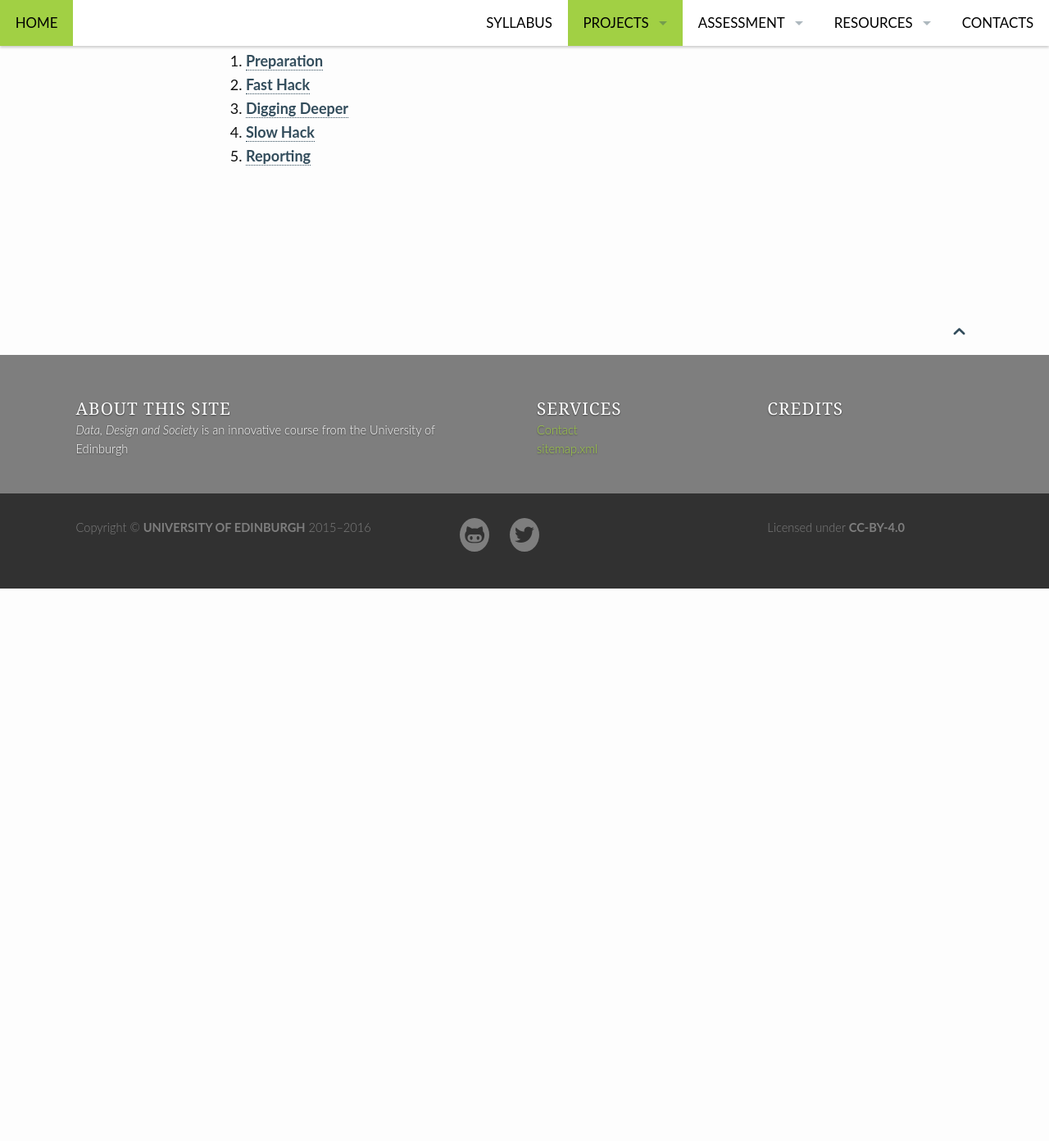
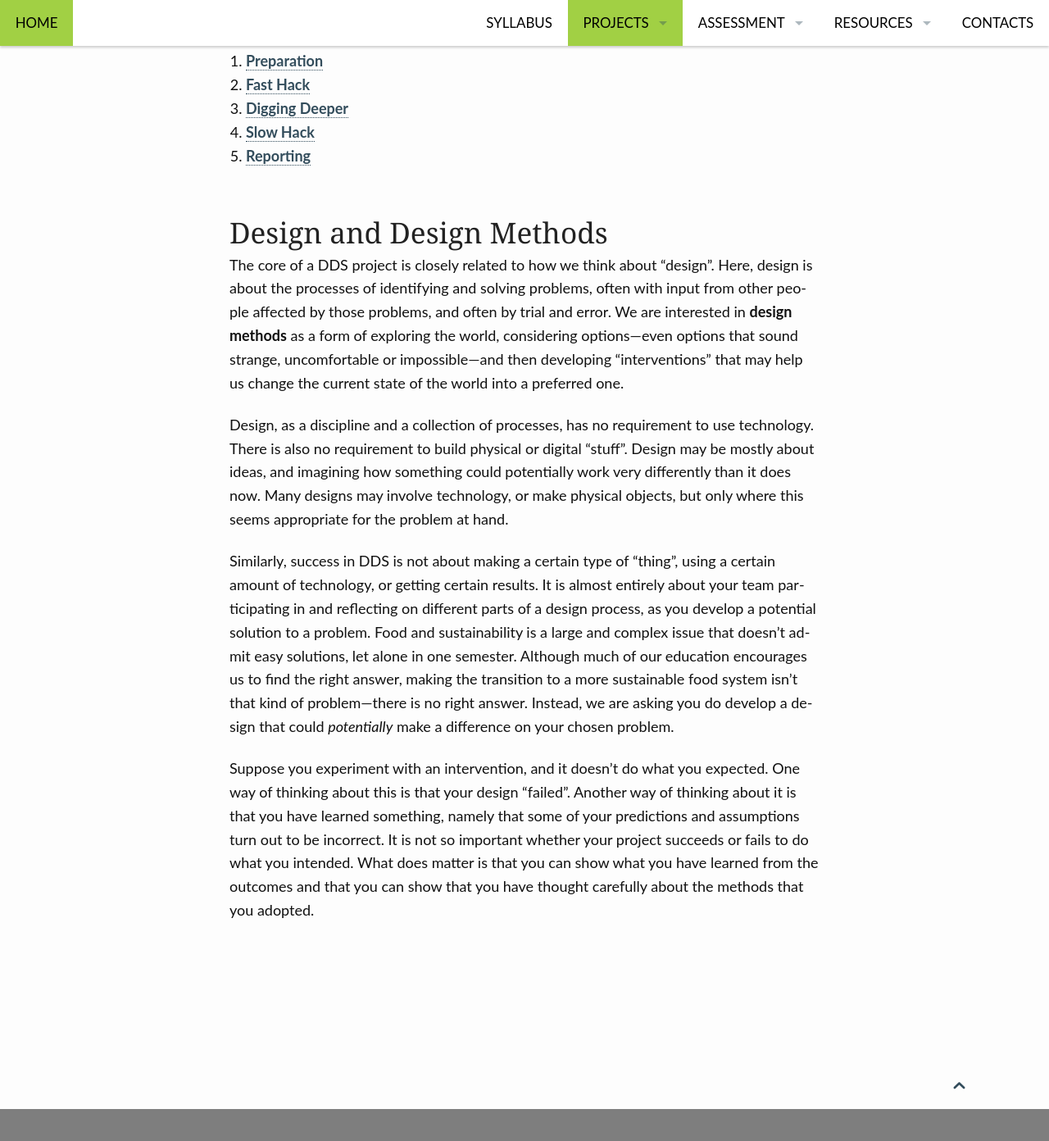
Before and after one commit to edinburghlivinglab/dds, a Jekyll site: the page built from pages/projects.md, in a window 1280 px wide and 1400 px high, scrolled down 1058 px. Shown: the top 1392 px of the window at 82% size. Built offline with Jekyll 4.4.1, drawn with Linux system fonts in a browser that asks for light colours; before the commit the page ends 1776 px from its top, so only the background shows below that.

Commit message:
added section on design thinking

```diff
--- a/pages/projects.md
+++ b/pages/projects.md
@@ -39,3 +39,40 @@ Your project work will be divided into five phases over the course of the semest
 3. [Digging Deeper]({{ site.baseurl }}/digging_deeper)
 4. [Slow Hack]({{ site.baseurl }}/slow_hack)
 5. [Reporting]({{ site.baseurl }}/reporting)
+
+## Design and Design Methods
+
+The core of a DDS project is closely related to how we think about "design".
+Here, design is about the processes of identifying and solving problems, often
+with input from other people affected by those problems, and often by trial
+and error. We are interested in **design methods** as a form of exploring the
+world, considering options&mdash;even options that sound strange,
+uncomfortable or impossible&mdash;and then developing "interventions" that may
+help us change the current state of the world into a preferred one.
+
+Design, as a discipline and a collection of processes, has no requirement to
+use technology. There is also no requirement to build physical  or digital
+"stuff". Design may be mostly about ideas, and imagining how something could
+potentially work very differently than it does now. Many designs may involve
+technology, or make physical objects, but only where this seems appropriate
+for the problem at hand.
+
+Similarly, success in DDS is not about making a certain type of "thing", using
+a certain amount of  technology, or getting certain results. It is almost
+entirely about your team participating in and reflecting on different parts of
+a design process, as you develop a potential solution to a problem.  Food and
+sustainability is a large and complex issue that doesn't admit easy solutions,
+let alone in one semester. Although much of our education encourages us to
+find the right answer, making the transition to a more sustainable food system
+isn't that kind of problem&mdash;there is no right answer. Instead, we are
+asking you do develop a design that could *potentially* make a difference on
+your chosen problem.
+
+Suppose you experiment with an intervention, and it doesn't do what you
+expected. One way of thinking about this is that your design "failed". Another
+way of thinking about it is that you have learned something, namely that
+some of your predictions and assumptions turn out to be incorrect. It is not
+so important whether your project succeeds or fails to do what you intended.
+What does matter is that you can show what you have learned from the outcomes
+and that you can show that you have thought carefully about the methods that
+you adopted.
```
